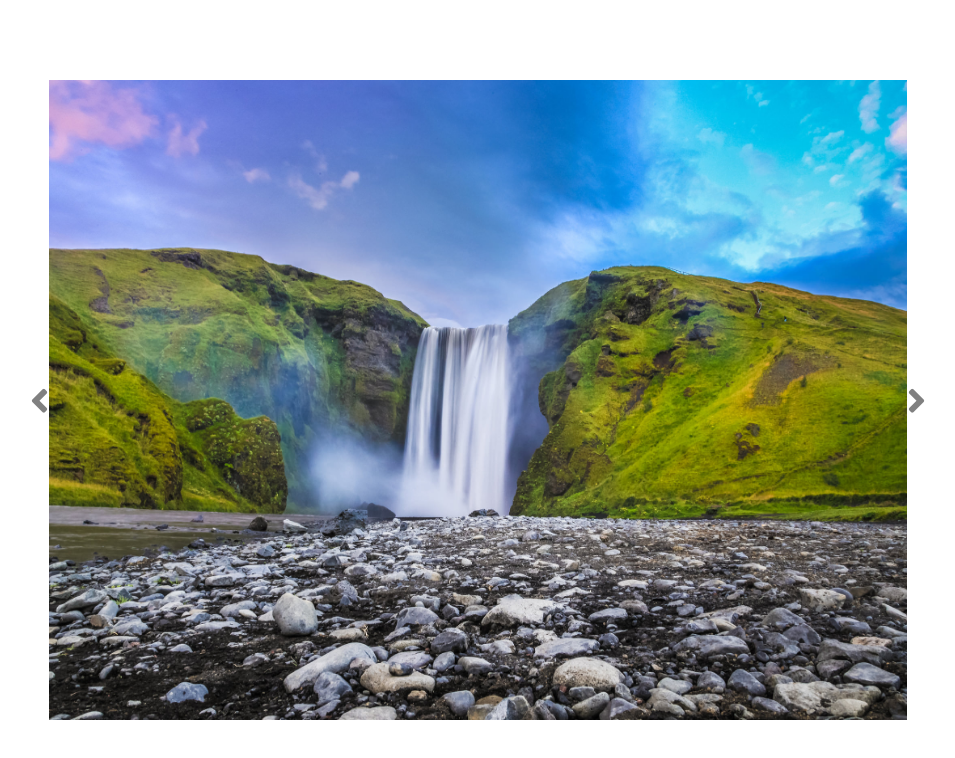
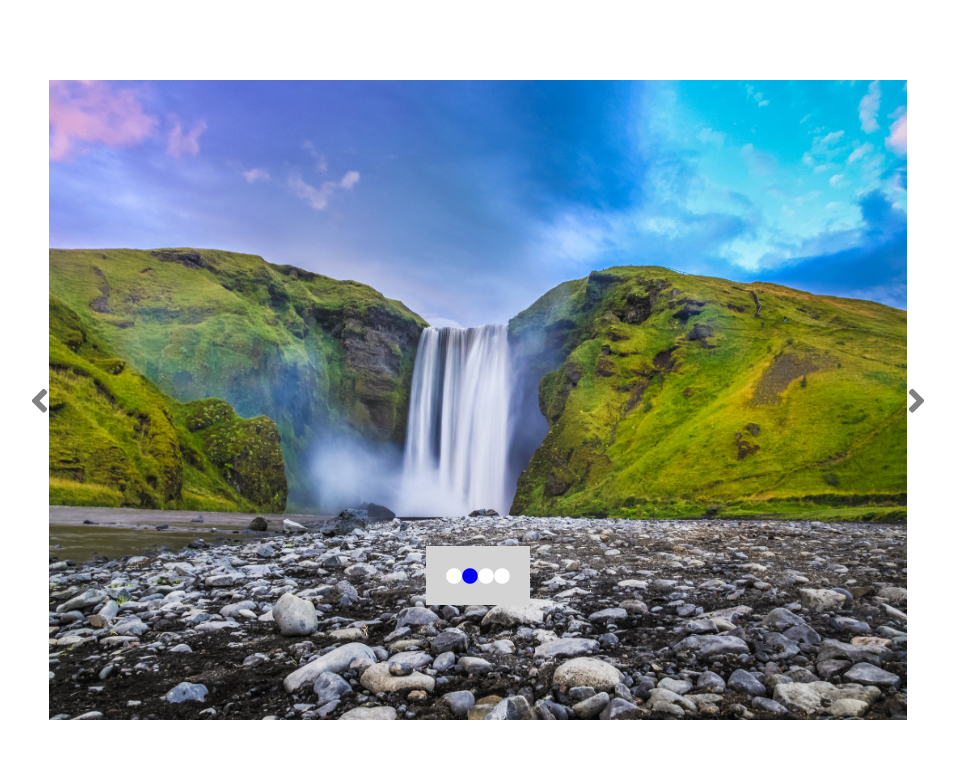
Before and after one commit to tonysanna/vue-slider, a plain HTML site: page index.html in a window 1280 px wide. Shown: the whole page, without its empty margins (162-1117 px from the left). Drawn offline with nearby package versions, Linux system fonts and the light colour scheme.

Commit message:
Modifica HTML, CSS, JS

```diff
--- a/css/style.css
+++ b/css/style.css
@@ -39,3 +39,17 @@ body {
     font-size: 38px;
     cursor: pointer;
 }
+
+.nav {
+    position: absolute;
+    left: 50%;
+    bottom: 18%;
+    transform: translate(-50%);
+    padding: 20px;
+    color: white;
+    background-color: lightgrey;
+}
+
+.nav > i.active {
+    color: blue;
+}
--- a/index.html
+++ b/index.html
@@ -25,6 +25,7 @@
 
             </div>
             <div class="nav">
+                <i :class="(index == counterPhoto) ? 'active' : null " class="fas fa-circle" v-for="(photo, index) in photos" ></i>
 
             </div>
         </div>
--- a/js/main.js
+++ b/js/main.js
@@ -21,11 +21,11 @@ const app = new Vue({
             if(this.counterPhoto == (this.photos.lenght)) this.counterPhoto = 0;
 
         },
-        start () {
+        startRotation () {
             this.timer = setInterval(this.nextPhoto, 3000)
         }
     },
     mounted() {
-        this.start();
+        this.startRotation();
     }
 })
```
